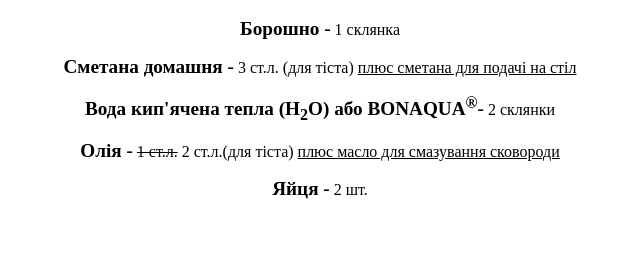
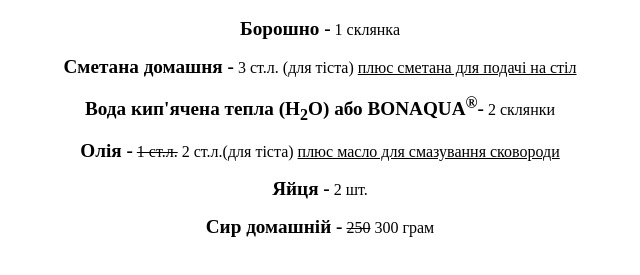
Before and after one commit to Chimota1/web-technologies, a plain HTML site: page lab2/lab-2.1.html in a window 1280 px wide. Shown: the part 109-384 px from the top of the page, without its empty margins (320-960 px from the left). Drawn offline with Linux system fonts and the light colour scheme.

Commit message:
add info about cheese

```diff
--- a/lab2/lab-2.1.html
+++ b/lab2/lab-2.1.html
@@ -13,5 +13,6 @@
     <p align="center"><big><b>Вода кип'ячена тепла (H<sub>2</sub>O) або BONAQUA<sup>®</sup>-</b></big>  2 склянки</p>
     <p align="center"><big><b>Олія -</b></big> <s> 1 ст.л.</s> 2 ст.л.(для тіста) <u>плюс масло для смазування сковороди</u></p>
     <p align="center"><big><b>Яйця -</b></big> 2 шт.</p>
+    <p align="center"><big><b>Сир домашній -</b></big> <s>250</s> 300 грам</p>
 </body>
 </html>
```
